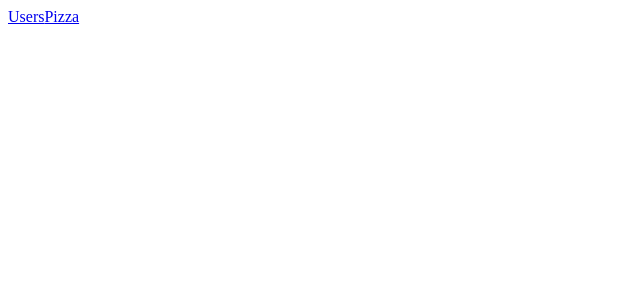
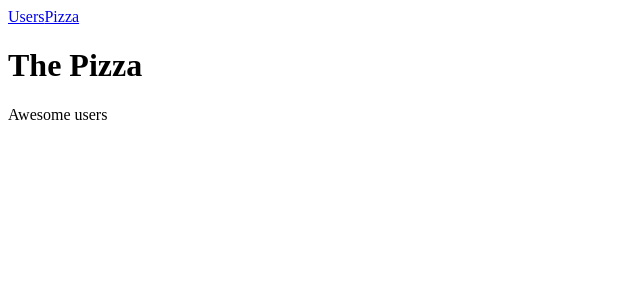
Before and after one commit to CristianPeralta/basic-react-app, a React app: page / in a window 1280 px wide. Shown: the top 300 px of the page, without its empty margins (0-640 px from the left). Built offline with nearby package versions, Linux system fonts and the light colour scheme; the HTML template or start-up script is replaced by a standard one.

Commit message:
route Users and Pizza containers

```diff
--- a/src/App.js
+++ b/src/App.js
@@ -1,5 +1,8 @@
 import React, { Component } from 'react';
-import { Link } from 'react-router-dom';
+import { Link, Route } from 'react-router-dom';
+
+import Users from './containers/Users';
+import Pizza from './containers/Pizza';
 
 class App extends Component {
     render() {
@@ -9,6 +12,10 @@ class App extends Component {
                     <Link to="/">Users</Link>
                     <Link to="/pizza">Pizza</Link>
                 </div>
+                <div>
+                    <Route path="/" exact component={Users} />
+                    <Route path="/pizza" exact component={Pizza} />
+                </div>
             </div>
         );
     }
```
